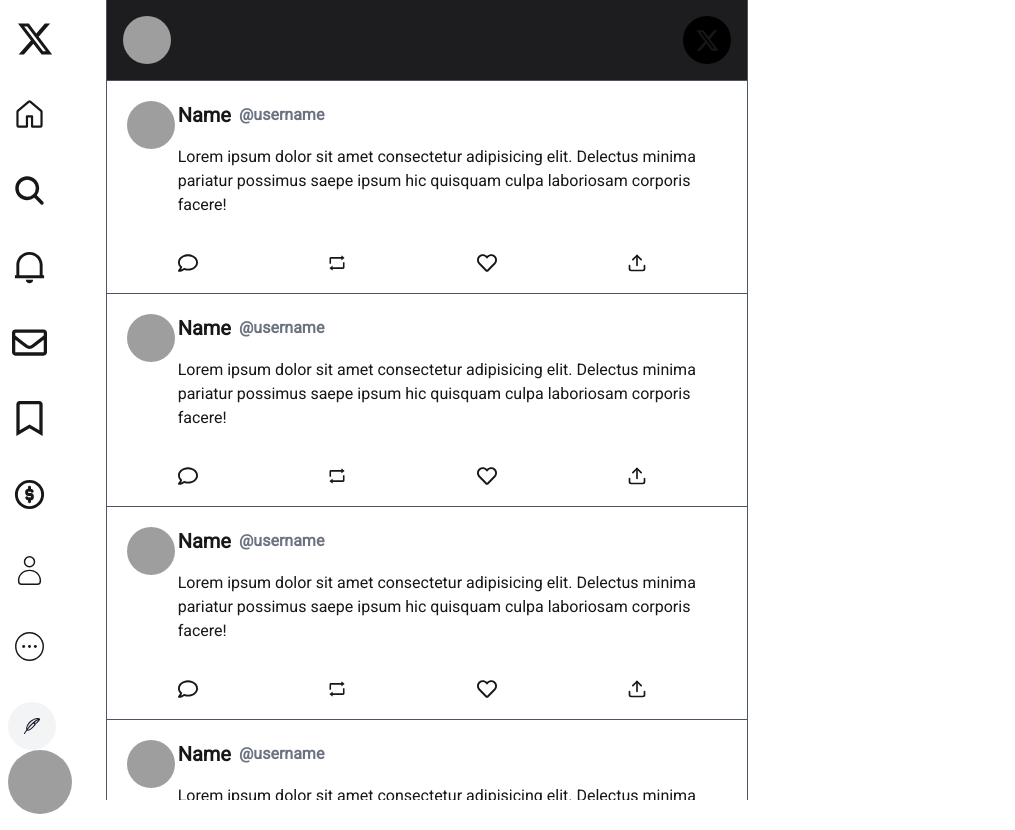
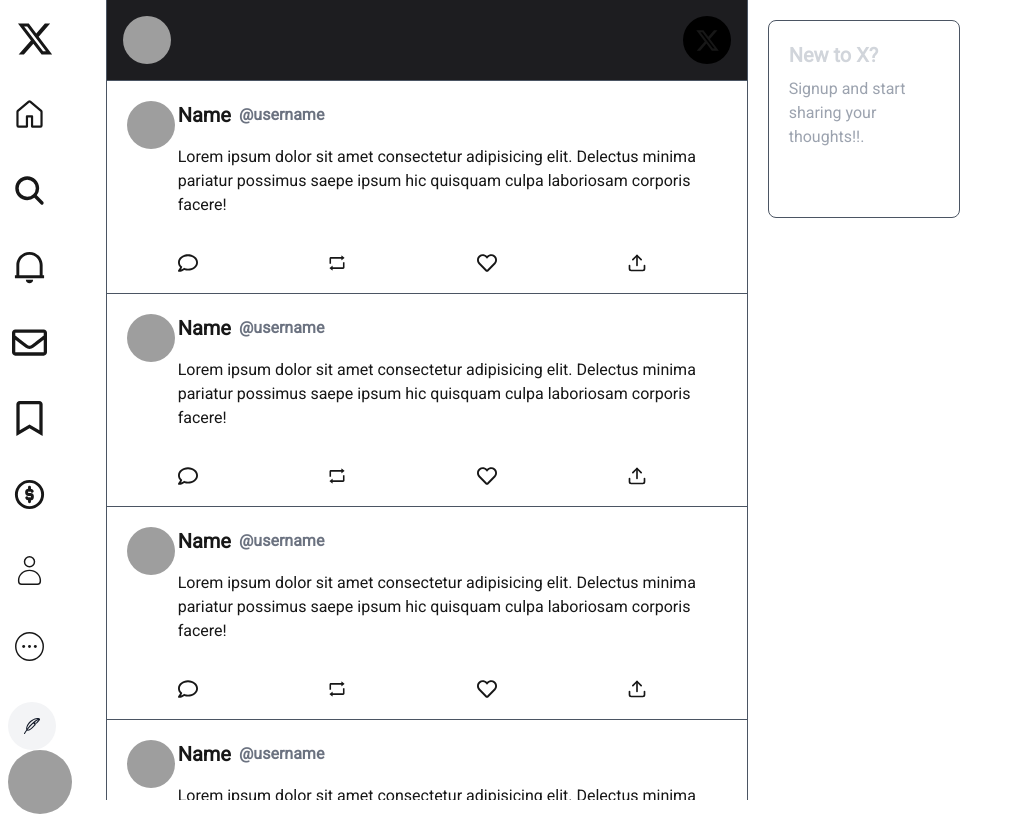
Before and after one commit to AmithBV0606/x.com, a Next.js app in the folder x-client/: page / in a window 1280 px wide. Shown: the whole page, without its empty margins (0-1015 px from the left). Built offline with nearby package versions, Linux system fonts and the light colour scheme; grey boxes are pictures that could not be loaded.

Commit message:
Added GoogleLogin through react-google-OAuth.

```diff
--- a/x-client/app/layout.tsx
+++ b/x-client/app/layout.tsx
@@ -1,6 +1,7 @@
 import type { Metadata } from "next";
 import { Roboto } from "next/font/google";
 import "./globals.css";
+import { GoogleOAuthProvider } from "@react-oauth/google";
 
 const roboto = Roboto({
   weight: "400",
@@ -18,8 +19,10 @@ export default function RootLayout({
   children: React.ReactNode;
 }>) {
   return (
-    <html lang="en">
-      <body className={`${roboto.className}  antialiased`}>{children}</body>
-    </html>
+    <GoogleOAuthProvider clientId="1013399091835-rp8j3j1ihljvuk2u0krs2l75b01lsfsc.apps.googleusercontent.com">
+      <html lang="en">
+        <body className={`${roboto.className}  antialiased`}>{children}</body>
+      </html>
+    </GoogleOAuthProvider>
   );
 }
--- a/x-client/app/page.tsx
+++ b/x-client/app/page.tsx
@@ -1,6 +1,7 @@
 import FeedCard from "@/components/feed-card";
 import LeftSidebar from "@/components/left-sidebar";
 import Navbar from "@/components/Navbar";
+import RightSidebar from "@/components/right-sidebar";
 import MobileNavigationItems from "@/static/MobileNavigation";
 
 export default function Home() {
@@ -27,7 +28,7 @@ export default function Home() {
 
         {/* Right Sidebar */}
         <div className="hidden xl:block xl:col-span-2 2xl:col-span-3 border-l border-gray-600">
-          {/* Hello */}
+          <RightSidebar />
         </div>
       </div>
 
--- /dev/null
+++ b/x-client/components/right-sidebar.tsx
@@ -0,0 +1,21 @@
+"use client";
+
+import React, { useCallback } from "react";
+import { CredentialResponse, GoogleLogin } from "@react-oauth/google";
+
+export default function RightSidebar() {
+  const handleLoginWithGoogle = useCallback((cred: CredentialResponse) => {},
+  []);
+
+  return (
+    <div className="border border-gray-600 rounded-lg mt-5 ml-5 p-5">
+      <h1 className="text-xl font-bold text-gray-300">New to X?</h1>
+
+      <p className="text-gray-400 my-2">
+        Signup and start sharing your thoughts!!.
+      </p>
+
+      <GoogleLogin onSuccess={(cred) => console.log(cred)} />
+    </div>
+  );
+}
--- a/x-client/package.json
+++ b/x-client/package.json
@@ -11,6 +11,7 @@
   "dependencies": {
     "@radix-ui/react-avatar": "^1.1.10",
     "@radix-ui/react-slot": "^1.2.3",
+    "@react-oauth/google": "^0.12.2",
     "class-variance-authority": "^0.7.1",
     "clsx": "^2.1.1",
     "lucide-react": "^0.511.0",
```
Also changed, not shown: 1 other file (tests, documents, lock files or other folders).
